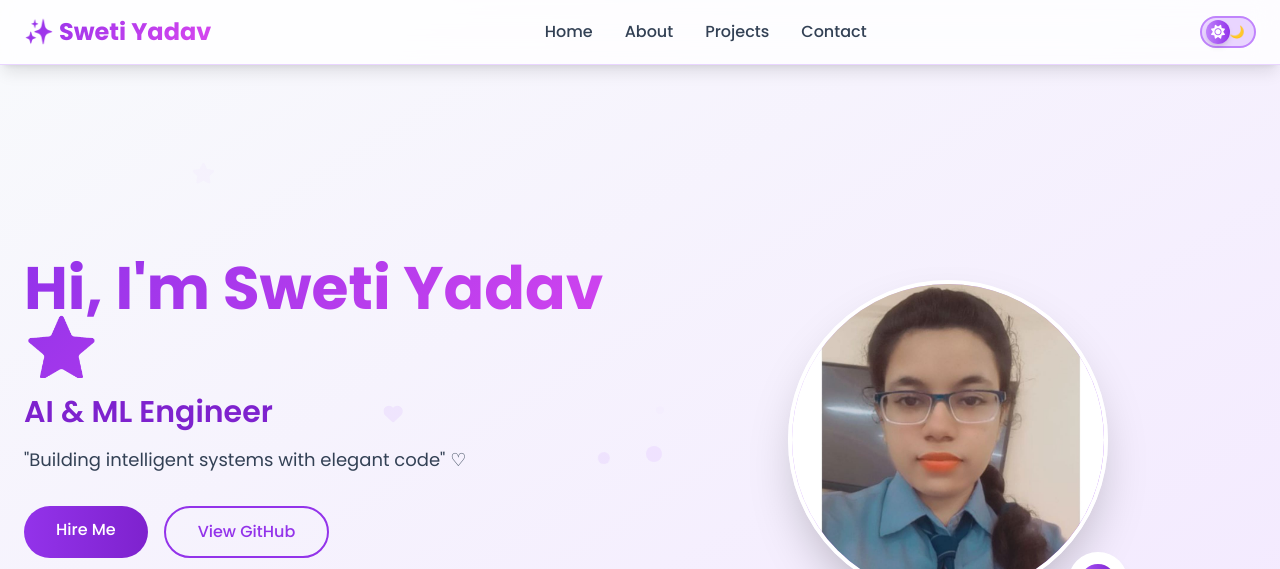
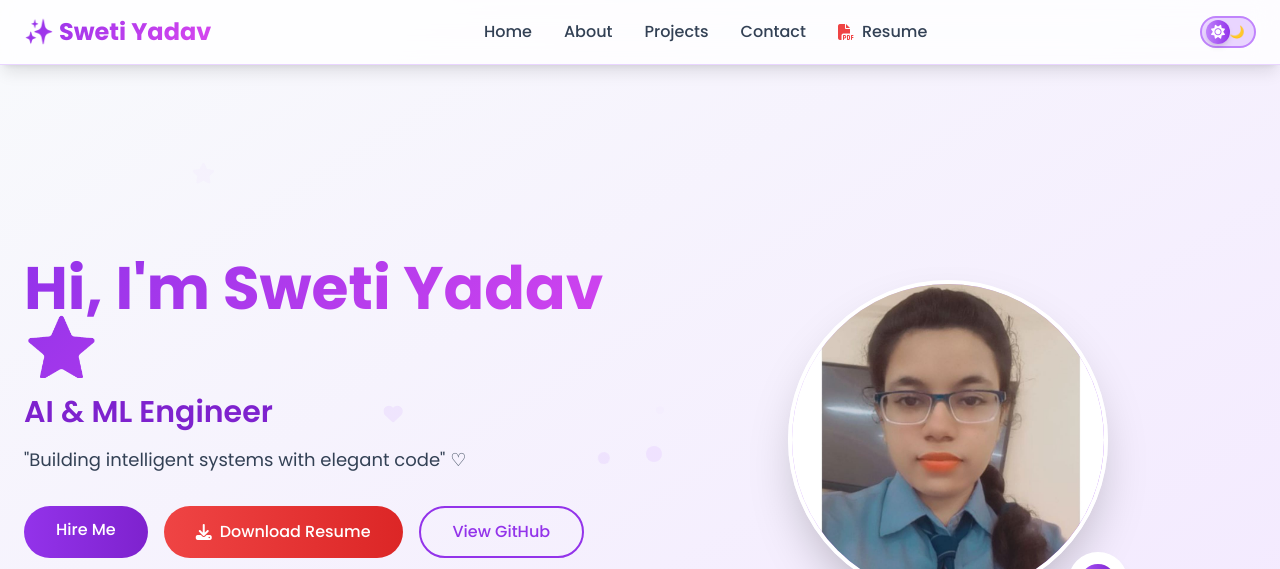
Before and after one commit to sweti2025/Portfolio, a website: page index.html in a window 1280 px wide. Shown: the top 569 px of the page. Drawn offline with nearby package versions, Linux system fonts and the light colour scheme; no server answers.

Commit message:
Add resume download button to portfolio

```diff
--- a/index.html
+++ b/index.html
@@ -249,6 +249,7 @@
                 <a href="#about" class="font-medium text-slate-700 dark:text-slate-300 hover:text-purple-600 dark:hover:text-purple-400 transition-colors duration-200">About</a>
                 <a href="#projects" class="font-medium text-slate-700 dark:text-slate-300 hover:text-purple-600 dark:hover:text-purple-400 transition-colors duration-200">Projects</a>
                 <a href="#contact" class="font-medium text-slate-700 dark:text-slate-300 hover:text-purple-600 dark:hover:text-purple-400 transition-colors duration-200">Contact</a>
+                <a href="Sweti Yadav New Updated Resume.pdf" download class="font-medium text-slate-700 dark:text-slate-300 hover:text-purple-600 dark:hover:text-purple-400 transition-colors duration-200 flex items-center gap-2"><i class="fas fa-file-pdf text-red-500"></i>Resume</a>
             </div>
 
             <div class="flex items-center space-x-4">
@@ -278,6 +279,7 @@
                 <a href="#about" class="block font-medium text-slate-700 dark:text-slate-300 hover:text-purple-600 dark:hover:text-purple-400 transition-colors py-2 px-4 rounded-lg hover:bg-purple-50 dark:hover:bg-slate-800">About</a>
                 <a href="#projects" class="block font-medium text-slate-700 dark:text-slate-300 hover:text-purple-600 dark:hover:text-purple-400 transition-colors py-2 px-4 rounded-lg hover:bg-purple-50 dark:hover:bg-slate-800">Projects</a>
                 <a href="#contact" class="block font-medium text-slate-700 dark:text-slate-300 hover:text-purple-600 dark:hover:text-purple-400 transition-colors py-2 px-4 rounded-lg hover:bg-purple-50 dark:hover:bg-slate-800">Contact</a>
+                <a href="Sweti Yadav New Updated Resume.pdf" download class="block font-medium text-slate-700 dark:text-slate-300 hover:text-purple-600 dark:hover:text-purple-400 transition-colors py-2 px-4 rounded-lg hover:bg-purple-50 dark:hover:bg-slate-800"><i class="fas fa-file-pdf text-red-500 mr-2"></i>Download Resume</a>
             </div>
         </div>
     </nav>
@@ -296,6 +298,7 @@
                 <p class="text-lg mb-8 text-slate-700 dark:text-slate-300">"Building intelligent systems with elegant code" ♡</p>
                 <div class="flex flex-wrap gap-4">
                     <a href="#contact" class="px-8 py-3 bg-gradient-to-r from-purple-600 to-purple-700 dark:from-purple-500 dark:to-purple-700 rounded-full text-white font-medium hover:shadow-lg hover:scale-105 transition-all duration-200">Hire Me</a>
+                    <a href="Sweti Yadav New Updated Resume.pdf" download class="px-8 py-3 bg-gradient-to-r from-red-500 to-red-600 dark:from-red-600 dark:to-red-700 rounded-full text-white font-medium hover:shadow-lg hover:scale-105 transition-all duration-200 flex items-center gap-2"><i class="fas fa-download"></i>Download Resume</a>
                     <a href="https://github.com/sweti2025" target="_blank" class="px-8 py-3 border-2 border-purple-600 dark:border-purple-400 rounded-full text-purple-600 dark:text-purple-300 font-medium hover:bg-purple-50 dark:hover:bg-slate-700 transition-all duration-200">View GitHub</a>
                 </div>
                 <div class="flex mt-8 space-x-6">
```
